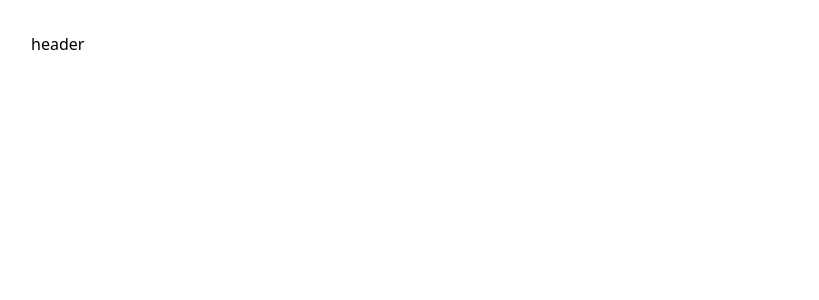
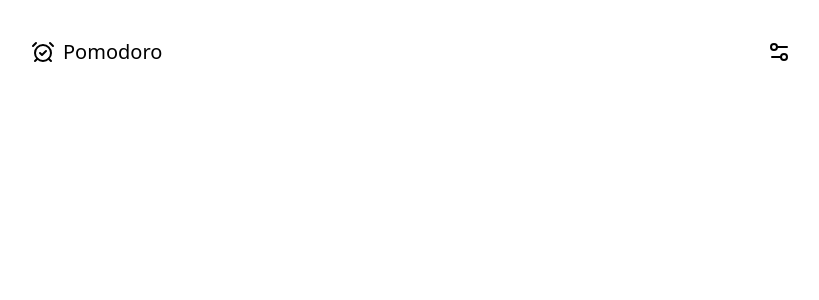
Before and after one commit to mattchastain/pomodoro, a React (Vite) app: page / in a window 1280 px wide. Shown: the top 300 px of the page, without its empty margins (225-1044 px from the left). Built offline with nearby package versions, Linux system fonts and the light colour scheme.

Commit message:
import icons, create Pomodoro h1, import Button for settings

```diff
--- a/src/components/header/header.tsx
+++ b/src/components/header/header.tsx
@@ -1,5 +1,14 @@
+import { AlarmClockCheck, Settings2 } from 'lucide-react';
+import { Button } from '../button/button';
+
 export function Header() {
-  return (
-    <div>header</div>
-  )
+	return (
+		<div className='flex items-center justify-between gap-2'>
+			<div className='flex items-center gap-2'>
+				<AlarmClockCheck />
+				<h1 className='font-medium md:text-xl'>Pomodoro</h1>
+			</div>
+			<Button icon={Settings2} iconSize={24} variant='ghost' />
+		</div>
+	);
 }
```
